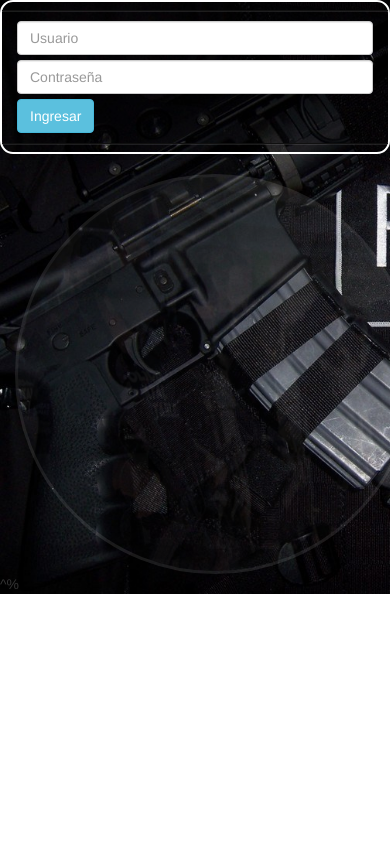
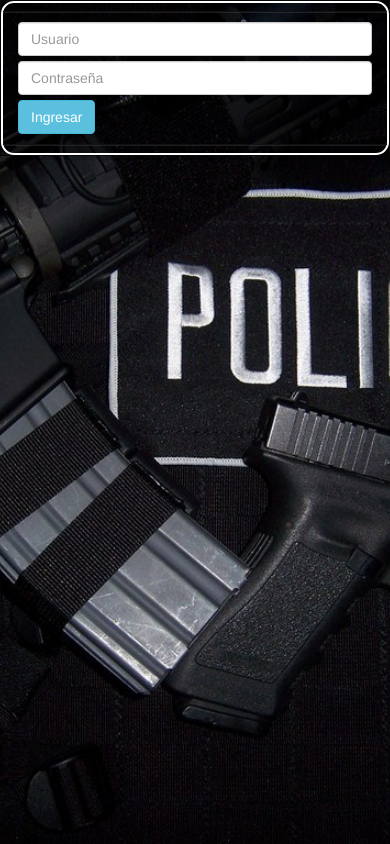
Before and after one commit to Capriatto/Informe-Policial, a PHP site: page / in a window 390 px wide. Run offline with PHP 8.4, Linux system fonts and the light colour scheme.

Commit message:
responsive background

```diff
--- a/assets/css/miEstilo.css
+++ b/assets/css/miEstilo.css
@@ -5,43 +5,19 @@
 body{
 	background: url("../../images/fondoPolicia.jpg");
 	background-repeat: no-repeat;
+	background-attachment: fixed;
 	background-size: cover;
+	background-position: center center;
+}
+@media only screen and (max-width: 767px){
+	body{
+		background-image: url("../../images/fondoPolicia.jpg");
+	}
+}
+.navbar div.encabezado{
+	border: 2px solid white;
+	border-radius: 13px;
 }
 nav.navbar{
 	background: rgba(0,0,0,0.3);
-	border: 2px solid white;
-	border-radius: 13px;
 }
-.banner{
-	width: 400px;
-	height: 400px;
-	border: 3px solid white;
-	border-radius: 70%;
-	margin: auto;
-
-
-	background-size: 100% 100%;
-	animation: banner 10s infinite;
-	animation-direction: alternate;
-
-}
-@keyframes banner {
-	0%, 30%{
-		background-image: url("../../images/policiasformados.jpg");
-		opacity: 1;
-	}
-	31%, 34%{
-		opacity: 0.1;
-	}
-	35%, 65%{
-		background-image: url("../../images/policiasuniformados.jpg");
-		opacity: 1;
-	}
-	66%, 69%{
-		opacity: 0.1;
-	}
-	70%, 100%{
-		opacity: 1;
-		background-image: url("../../images/uniformados.jpg");
-	}
-}
--- a/vista/usuario/bienvenida.php
+++ b/vista/usuario/bienvenida.php
@@ -1,10 +1,6 @@
 	<section class="main-container">
-		<div class="container">
-			<div class="banner">
 
-			</div>
-		</div>
 	</section>
 	<script src="assets/js/jquery.js"></script>
 	<script src="assets/js/bootstrap.min.js"></script>
-</body>^%
+</body>
--- a/vista/usuario/header.php
+++ b/vista/usuario/header.php
@@ -10,7 +10,7 @@
 <body>
 	<header>
 		<nav class="navbar navbar-inverse" role="navigation">
-			<div class="container">
+			<div class="container encabezado">
 				<form action="" class="navbar-form navbar-right">
 					<div class="form-group">
 						<label for="usuario" class="sr-only">Usuario</label>
```
